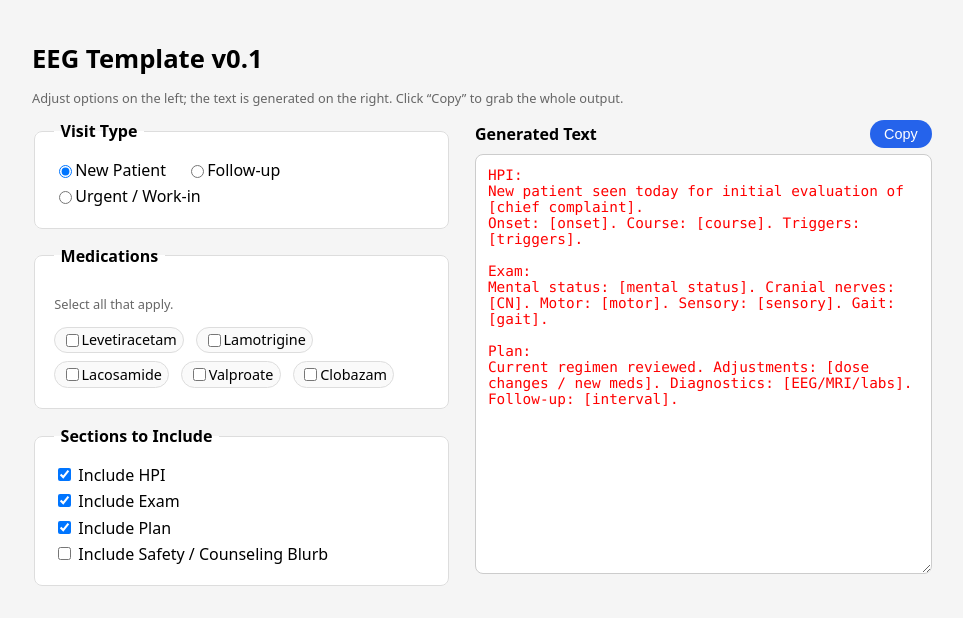
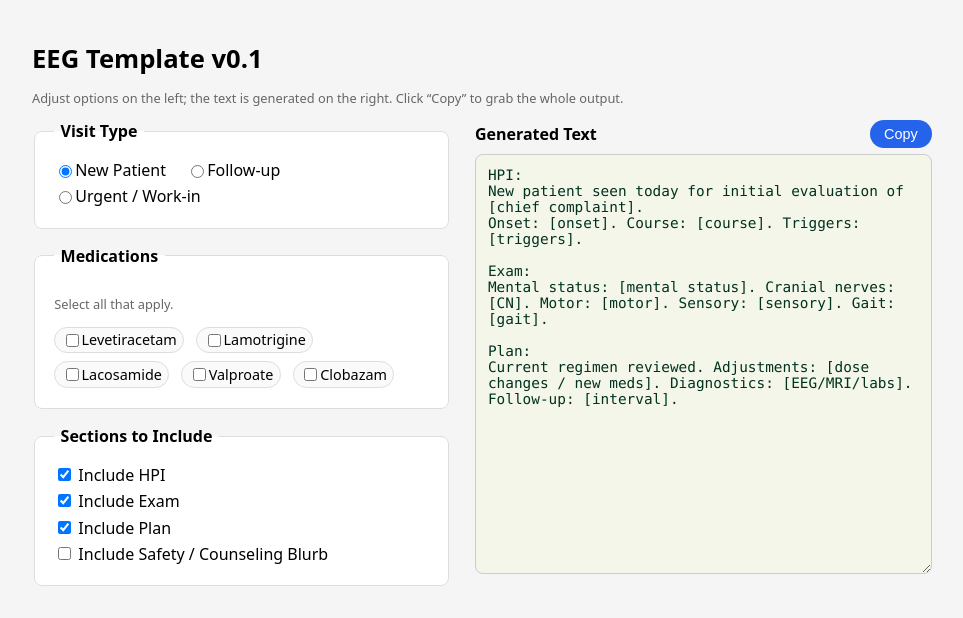
Before and after one commit to DefinitelyCarlos/Exp-Handouts, a plain HTML site: page docs/exp-template/index.html in a window 1280 px wide. Shown: the whole page, without its empty margins (158-1121 px from the left). Drawn offline with Linux system fonts and the light colour scheme.

Commit message:
Update index.html

```diff
--- a/docs/exp-template/index.html
+++ b/docs/exp-template/index.html
@@ -68,8 +68,8 @@
       border-radius: 8px;
       border: 1px solid #ccc;
       box-sizing: border-box;
-      background: #ffffff;   /* light green-beige */
-      color: #ff0000;           /* black text */
+      background: #f3f6e8;   /* light green-beige */
+      color: #013220;           /* dark green text */
       white-space: pre-wrap; /* wrap lines */
       word-wrap: break-word;
     }
```
